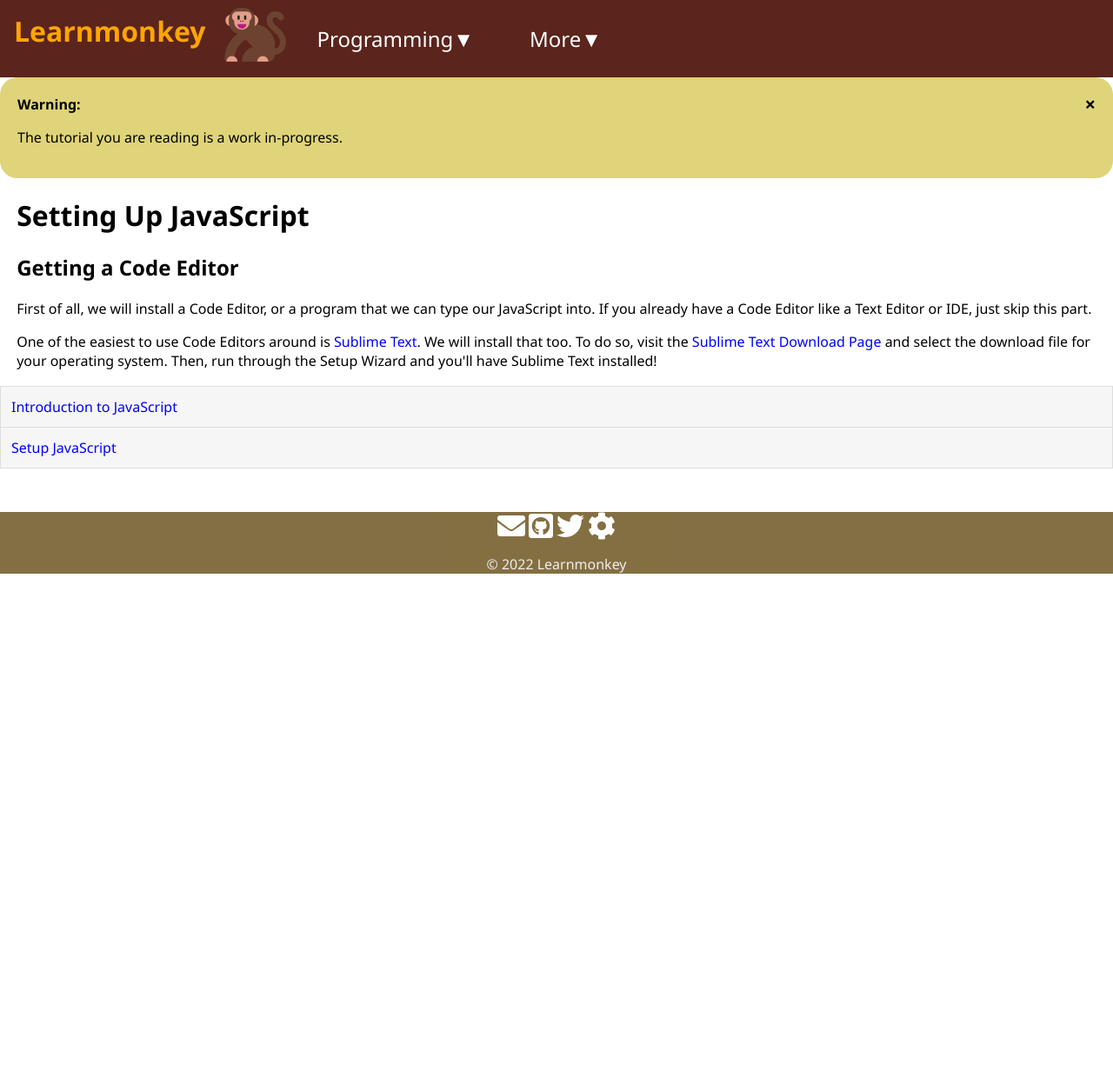
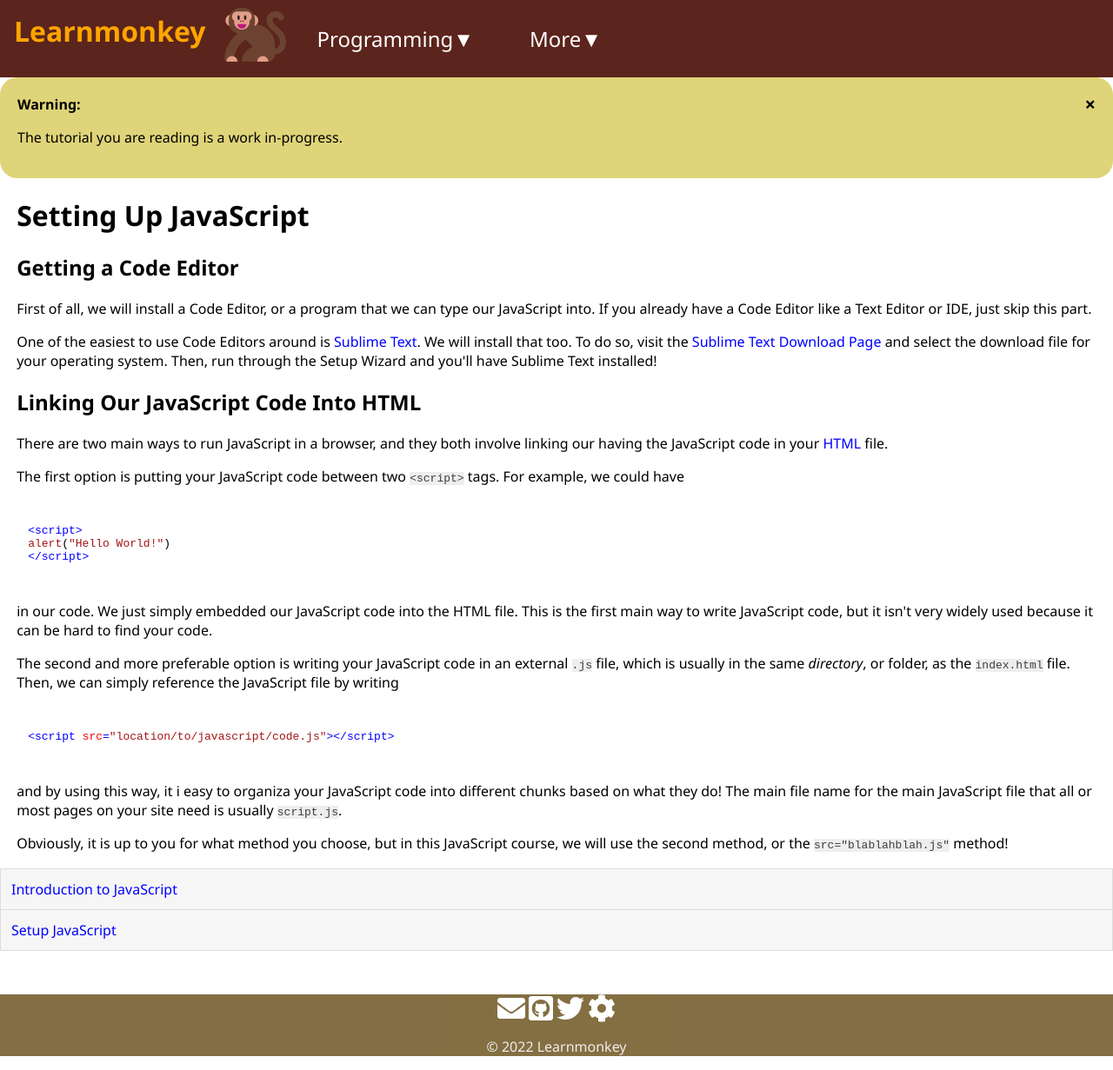
Before and after one commit to learnmonkey/learnmonkey.github.io, a Jekyll site: the page built from programming/javascript/setup-javascript.html, in a window 1280 px wide. Shown: the whole page at 87% size. Built offline with Jekyll 4.4.1, drawn with Linux system fonts in a browser that asks for light colours; nearby versions of some CDN libraries; before the commit the page ends 900 px from its top, so only the background shows below that.

Commit message:
finish page

```diff
--- a/programming/javascript/setup-javascript.html
+++ b/programming/javascript/setup-javascript.html
@@ -11,3 +11,21 @@ layout: javascript
     <p>First of all, we will install a Code Editor, or a program that we can type our JavaScript into. If you already have a Code Editor like a Text Editor or IDE, just skip this part.</p>
     <p>One of the easiest to use Code Editors around is <a href="https://www.sublimetext.com" target="_blank">Sublime Text</a>. We will install that too. To do so, visit the <a href="https://www.sublimetext.com/download" target="_blank">Sublime Text Download Page</a> and select the download file for your operating system. Then, run through the Setup Wizard and you'll have Sublime Text installed!</p>
 </section>
+
+<section>
+    <h2>Linking Our JavaScript Code Into HTML</h2>
+    <p>There are two main ways to run JavaScript in a browser, and they both involve linking our having the JavaScript code in your <a href="/programming/html/">HTML</a> file.</p>
+    <p>The first option is putting your JavaScript code between two <code>&#60;script&#62;</code> tags. For example, we could have </p>
+    <pre><code class="language-html">
+&#60;script&#62;
+alert("Hello World!")
+&#60;/script&#62;
+    </code></pre>
+    <p>in our code. We just simply embedded our JavaScript code into the HTML file. This is the first main way to write JavaScript code, but it isn't very widely used because it can be hard to find your code.</p>
+    <p>The second and more preferable option is writing your JavaScript code in an external <code>.js</code> file, which is usually in the same <i>directory</i>, or folder, as the <code>index.html</code> file. Then, we can simply reference the JavaScript file by writing</p>
+    <pre><code class="language-html">
+&#60;script src="location/to/javascript/code.js"&#62;&#60;/script&#62;
+    </code></pre>
+    <p>and by using this way, it i easy to organiza your JavaScript code into different chunks based on what they do! The main file name for the main JavaScript file that all or most pages on your site need is usually <code>script.js</code>.</p>
+    <p>Obviously, it is up to you for what method you choose, but in this JavaScript course, we will use the second method, or the <code>src="blablahblah.js"</code> method!</p>
+</section>
```
